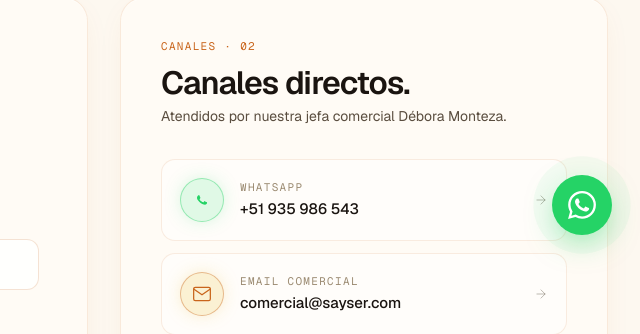
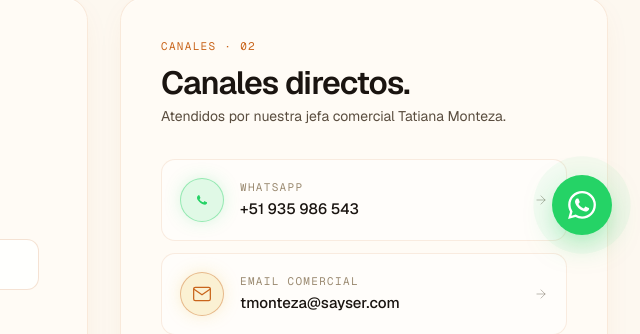
Before and after one commit to PatricKLe0n/sayser-prototipos, a plain HTML site: page proto-3-light/contacto.html in a window 1280 px wide. Shown: the part 537-871 px from the top of the page, 640-1280 px from the left. Drawn offline with nearby package versions, Linux system fonts and the light colour scheme.

Commit message:
Contacto: email comercial tmonteza@sayser.com y nombre Tatiana

```diff
--- a/proto-3-light/contacto.html
+++ b/proto-3-light/contacto.html
@@ -456,7 +456,7 @@
       <div class="glass rounded-3xl p-8 md:p-10 mb-6">
         <div class="mono-tag text-sayser-orange mb-3">CANALES · 02</div>
         <h3 class="display-text text-[28px] md:text-[32px] mb-2">Canales directos.</h3>
-        <p class="text-ink-700 text-[14px] mb-8">Atendidos por nuestra jefa comercial Débora Monteza.</p>
+        <p class="text-ink-700 text-[14px] mb-8">Atendidos por nuestra jefa comercial Tatiana Monteza.</p>
 
         <div class="space-y-3">
           <a href="https://wa.me/51935986543" target="_blank" class="channel-card block">
@@ -472,14 +472,14 @@
             </div>
           </a>
 
-          <a href="mailto:comercial@sayser.com" class="channel-card block">
+          <a href="mailto:tmonteza@sayser.com" class="channel-card block">
             <div class="flex items-center gap-4">
               <div class="channel-icon email">
                 <svg width="20" height="20" viewBox="0 0 24 24" fill="none" stroke="#C9651C" stroke-width="1.5" stroke-linecap="round" stroke-linejoin="round"><path d="M4 4h16c1.1 0 2 .9 2 2v12c0 1.1-.9 2-2 2H4c-1.1 0-2-.9-2-2V6c0-1.1.9-2 2-2z"/><polyline points="22,6 12,13 2,6"/></svg>
               </div>
               <div class="flex-1">
                 <div class="mono-tag text-ink-600 mb-0.5">EMAIL COMERCIAL</div>
-                <div class="text-[15px] font-medium text-ink-900">comercial@sayser.com</div>
+                <div class="text-[15px] font-medium text-ink-900">tmonteza@sayser.com</div>
               </div>
               <svg width="14" height="14" viewBox="0 0 24 24" fill="none" stroke="rgba(90,77,63,0.45)" stroke-width="1.5" stroke-linecap="round" stroke-linejoin="round"><line x1="5" y1="12" x2="19" y2="12"/><polyline points="12 5 19 12 12 19"/></svg>
             </div>
@@ -704,7 +704,7 @@
         <ul class="space-y-3 text-[13px] text-ink-700">
           <li>Panamericana Norte<br/>KM 557, Moche, Trujillo</li>
           <li><a href="https://wa.me/51935986543" class="hover:text-sayser-orange transition">+51 935 986 543</a></li>
-          <li><a href="mailto:comercial@sayser.com" class="hover:text-sayser-orange transition">comercial@sayser.com</a></li>
+          <li><a href="mailto:tmonteza@sayser.com" class="hover:text-sayser-orange transition">tmonteza@sayser.com</a></li>
         </ul>
       </div>
     </div>
```
Also changed, not shown: proto-3-light/index.html (+1 -1 lines), proto-3-light/servicios.html (+1 -1 lines).
